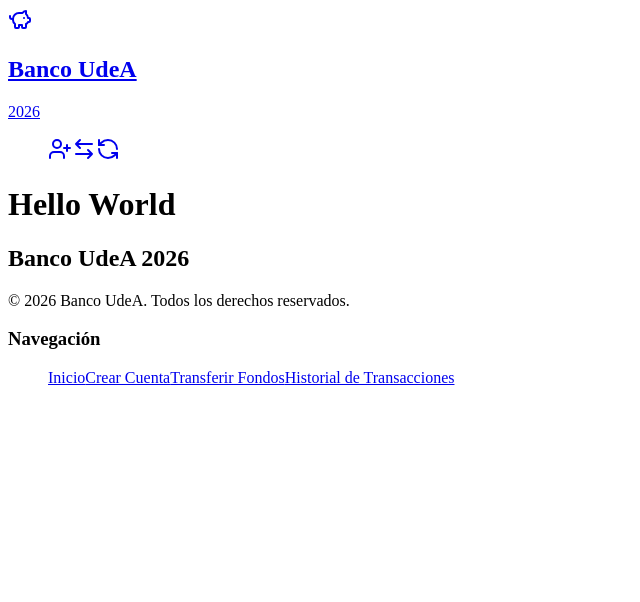
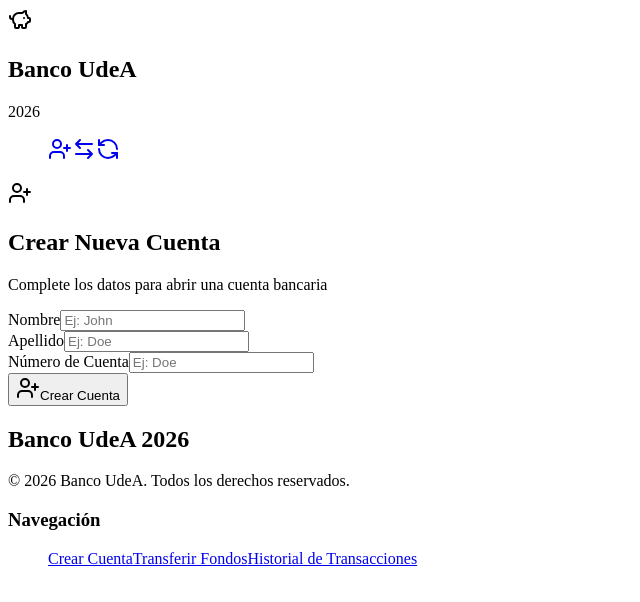
Before and after one commit to Isa-Bedoya-UdeA/Banco2026-SA-Lab1, a React (Vite) app: page / in a window 1280 px wide. Shown: the top 602 px of the page, without its empty margins (0-640 px from the left). Built offline with nearby package versions, Linux system fonts and the light colour scheme.

Commit message:
Fixed routes and pages

```diff
--- a/src/components/layout/Footer.jsx
+++ b/src/components/layout/Footer.jsx
@@ -1,3 +1,4 @@
+import "./footer.css";
 import { Link } from "react-router-dom";
 import { PATHS } from "../../consts/routes";
 
@@ -11,7 +12,6 @@ const Footer = () => {
 			<section className="footer__navigation">
 				<h3>Navegación</h3>
 				<ul>
-					<Link to={PATHS.HOME}>Inicio</Link>
 					<Link to={PATHS.CREATE_ACCOUNT}>Crear Cuenta</Link>
 					<Link to={PATHS.TRANSFER_FOUND}>Transferir Fondos</Link>
 					<Link to={PATHS.TRANSACTION_HISTORY}>
--- a/src/components/layout/Header.jsx
+++ b/src/components/layout/Header.jsx
@@ -5,7 +5,7 @@ import { PATHS } from "../../consts/routes";
 const Header = () => {
 	return (
 		<header>
-			<Link to={PATHS.HOME} className="header__brand">
+			<section className="header__brand">
 				<svg
 					xmlns="http://www.w3.org/2000/svg"
 					width="24"
@@ -25,7 +25,7 @@ const Header = () => {
 					<h2>Banco UdeA</h2>
 					<p>2026</p>
 				</article>
-			</Link>
+			</section>
 			<nav>
 				<ul>
 					<NavLink
--- a/src/consts/routes.js
+++ b/src/consts/routes.js
@@ -1,6 +1,5 @@
 export const PATHS = {
-	HOME: "/",
-    CREATE_ACCOUNT: "/create",
-    TRANSFER_FOUND: "/transfer",
-    TRANSACTION_HISTORY: "/history"
+	CREATE_ACCOUNT: "/",
+	TRANSFER_FOUND: "/transfer",
+	TRANSACTION_HISTORY: "/history",
 };
--- a/src/pages/Home.jsx
+++ /dev/null
@@ -1,14 +0,0 @@
-const Home = () => {
-	return (
-		<>
-			<title>Inicio | Banco</title>
-			<meta name="description" content="" />
-			<meta name="keywords" content="" />
-			<main className="home">
-				<h1>Hello World</h1>
-			</main>
-		</>
-	);
-};
-
-export default Home;
--- a/src/routes/router.jsx
+++ b/src/routes/router.jsx
@@ -1,4 +1,4 @@
-import { lazy, Suspense } from "react";
+import { Suspense } from "react";
 import { PATHS } from "../consts/routes";
 import { createBrowserRouter } from "react-router-dom";
 import NotFound from "../pages/NotFound";
@@ -7,11 +7,9 @@ import CreateAccountForm from "../pages/CreateAccountForm";
 import TransferFound from "../pages/TransferFound";
 import TransactionHistory from "../pages/TransactionHistory";
 
-const Home = lazy(() => import("../pages/Home"));
-
 export const router = createBrowserRouter([
 	{
-		path: PATHS.HOME,
+		path: PATHS.CREATE_ACCOUNT,
 		element: <Layout />,
 		errorElement: <div>¡Ups! Algo salió mal.</div>,
 		children: [
@@ -19,19 +17,14 @@ export const router = createBrowserRouter([
 				index: true,
 				element: (
 					<Suspense fallback="...">
-						<Home />
+						<CreateAccountForm />
 					</Suspense>
 				),
 			},
 			{
-				path: PATHS.CREATE_ACCOUNT,
-				element: (
-					<Suspense fallback="...">
-						<CreateAccountForm />
-					</Suspense>
-				),
+				path: PATHS.TRANSFER_FOUND,
+				element: <TransferFound />,
 			},
-			{ path: PATHS.TRANSFER_FOUND, element: <TransferFound /> },
 			{
 				path: PATHS.TRANSACTION_HISTORY,
 				element: <TransactionHistory />,
```
Also changed, not shown: src/pages/home.css (deleted).
